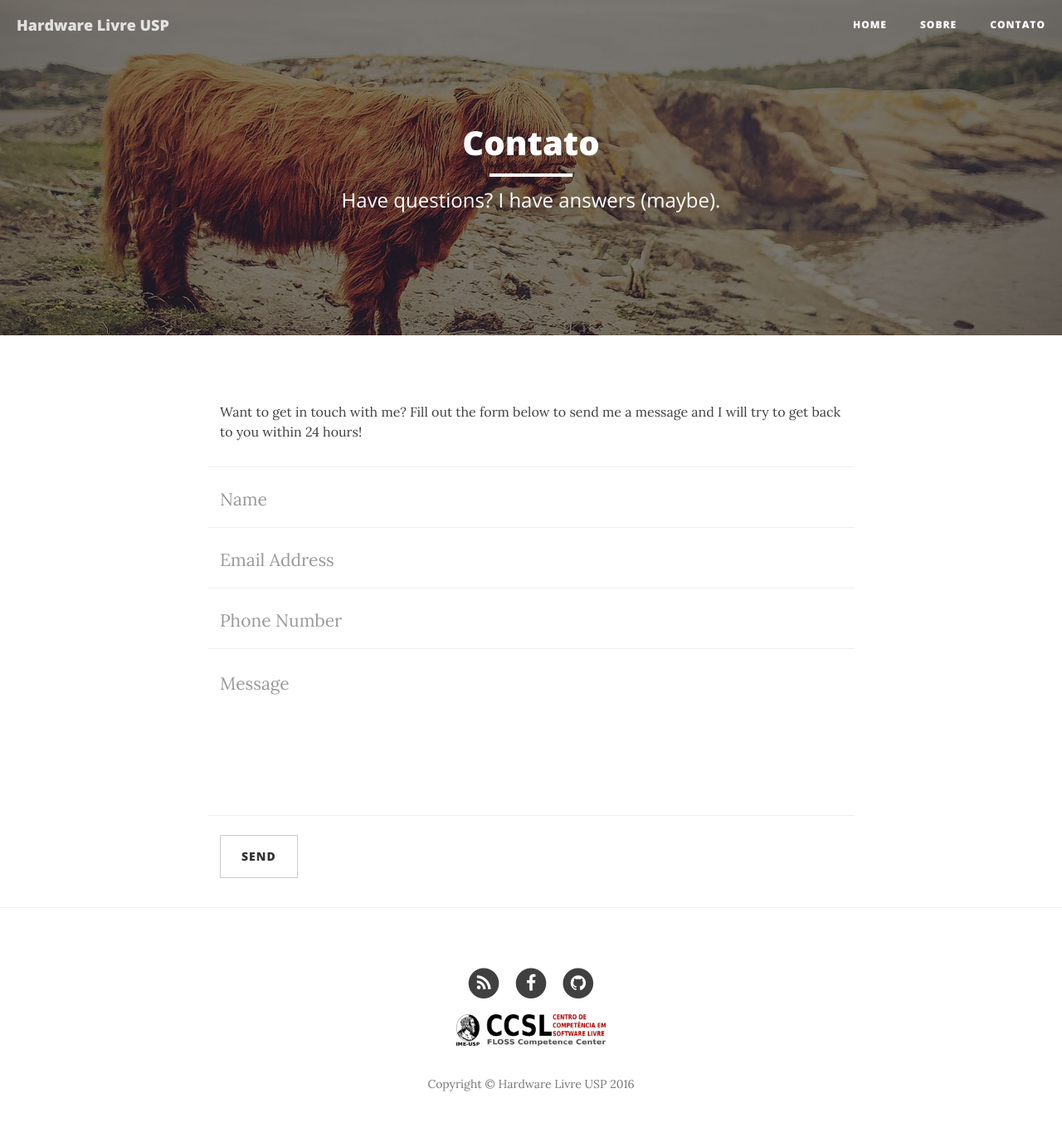
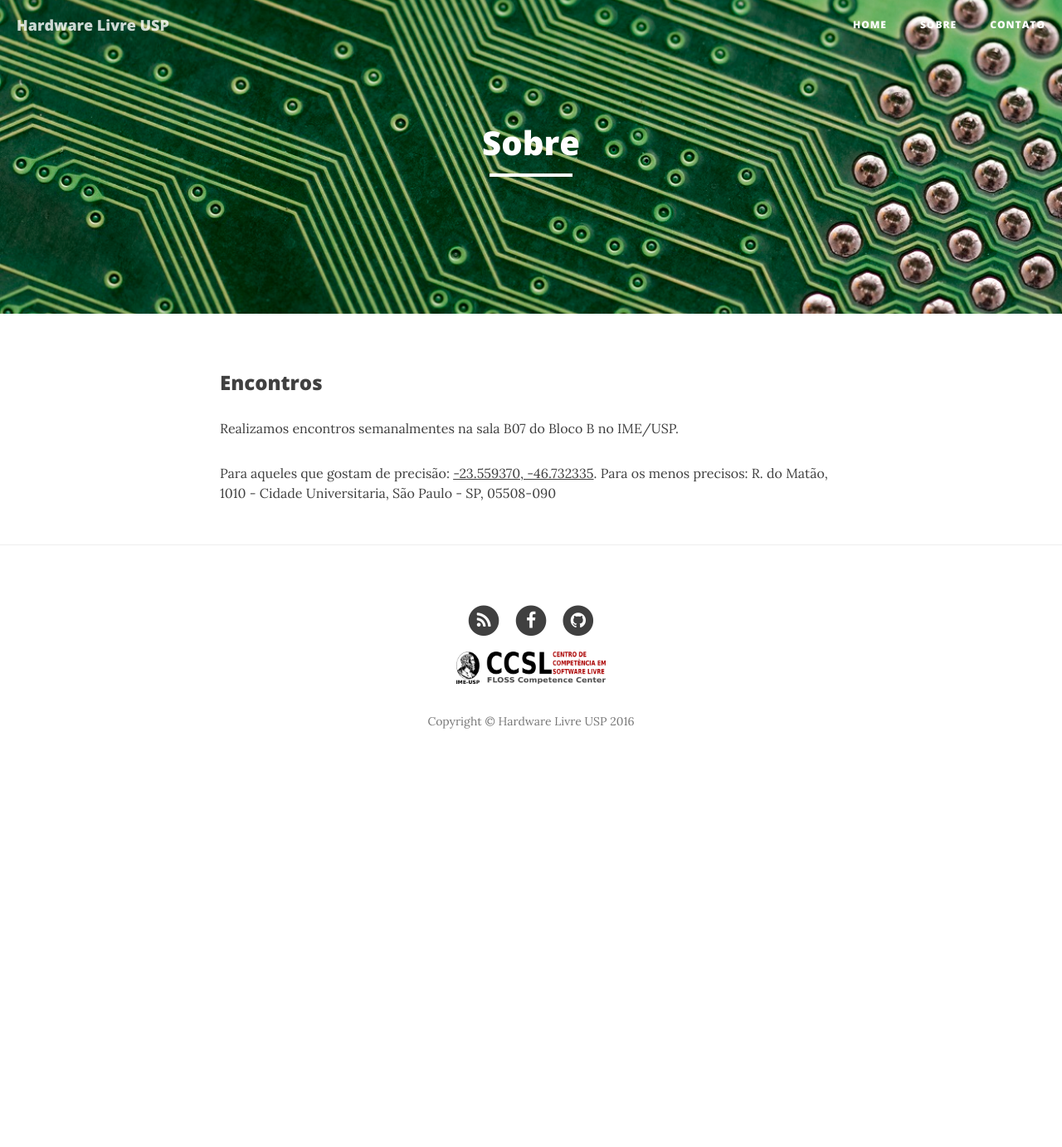
Before and after one commit to HardwareLivreUSP/HardwareLivreUSP.github.io, a Jekyll site: the page built from sobre.md, in a window 1280 px wide. Shown: the whole page at 83% size. Built offline with Jekyll 4.4.1, drawn with Linux system fonts in a browser that asks for light colours; nearby versions of some CDN libraries; after the commit the page ends 945 px from its top, so only the background shows below that.

Commit message:
Adicionando sobre e novas imagens.

```diff
--- a/_includes/footer.html
+++ b/_includes/footer.html
@@ -72,4 +72,4 @@
 <script src="{{ "/js/bootstrap.min.js " | prepend: site.baseurl }}"></script>
 
 <!-- Custom Theme JavaScript -->
-<script src="{{ "/js/clean-blog.min.js " | prepend: site.baseurl }}"></script>
+<script src="{{ "/js/clean-blog.js " | prepend: site.baseurl }}"></script>
--- a/sobre.html
+++ /dev/null
@@ -1,48 +0,0 @@
----
-layout: page
-title: "Contato"
-description: "Have questions? I have answers (maybe)."
-header-img: "img/contact-bg.jpg"
----
-
-<p>Want to get in touch with me? Fill out the form below to send me a message and I will try to get back to you within 24 hours!</p>
-<!-- Contact Form - Enter your email address on line 19 of the mail/contact_me.php file to make this form work. -->
-<!-- WARNING: Some web hosts do not allow emails to be sent through forms to common mail hosts like Gmail or Yahoo. It's recommended that you use a private domain email address! -->
-<!-- NOTE: To use the contact form, your site must be on a live web host with PHP! The form will not work locally! -->
-<form name="sentMessage" id="contactForm" novalidate>
-    <div class="row control-group">
-        <div class="form-group col-xs-12 floating-label-form-group controls">
-            <label>Name</label>
-            <input type="text" class="form-control" placeholder="Name" id="name" required data-validation-required-message="Please enter your name.">
-            <p class="help-block text-danger"></p>
-        </div>
-    </div>
-    <div class="row control-group">
-        <div class="form-group col-xs-12 floating-label-form-group controls">
-            <label>Email Address</label>
-            <input type="email" class="form-control" placeholder="Email Address" id="email" required data-validation-required-message="Please enter your email address.">
-            <p class="help-block text-danger"></p>
-        </div>
-    </div>
-    <div class="row control-group">
-        <div class="form-group col-xs-12 floating-label-form-group controls">
-            <label>Phone Number</label>
-            <input type="tel" class="form-control" placeholder="Phone Number" id="phone" required data-validation-required-message="Please enter your phone number.">
-            <p class="help-block text-danger"></p>
-        </div>
-    </div>
-    <div class="row control-group">
-        <div class="form-group col-xs-12 floating-label-form-group controls">
-            <label>Message</label>
-            <textarea rows="5" class="form-control" placeholder="Message" id="message" required data-validation-required-message="Please enter a message."></textarea>
-            <p class="help-block text-danger"></p>
-        </div>
-    </div>
-    <br>
-    <div id="success"></div>
-    <div class="row">
-        <div class="form-group col-xs-12">
-            <button type="submit" class="btn btn-default">Send</button>
-        </div>
-    </div>
-</form>
--- /dev/null
+++ b/sobre.md
@@ -0,0 +1,11 @@
+---
+layout: page
+title: "Sobre"
+header-img: "img/circuito.jpg"
+---
+
+### Encontros
+
+Realizamos encontros semanalmentes na sala B07 do Bloco B no IME/USP.
+
+Para aqueles que gostam de precisão: [-23.559370, -46.732335](https://www.google.com.br/maps/@-23.5594241,-46.7322373,21z). Para os menos precisos: R. do Matão, 1010 - Cidade Universitaria, São Paulo - SP, 05508-090
```
Also changed, not shown: img/arduino.jpg (added), img/circuito.jpg (added), js/clean-blog.js (line endings or trailing spaces).
